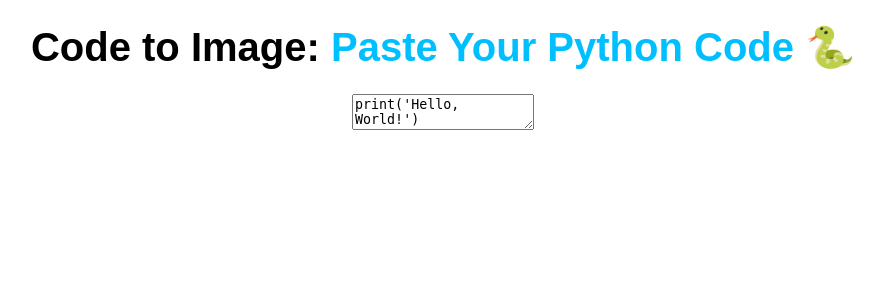
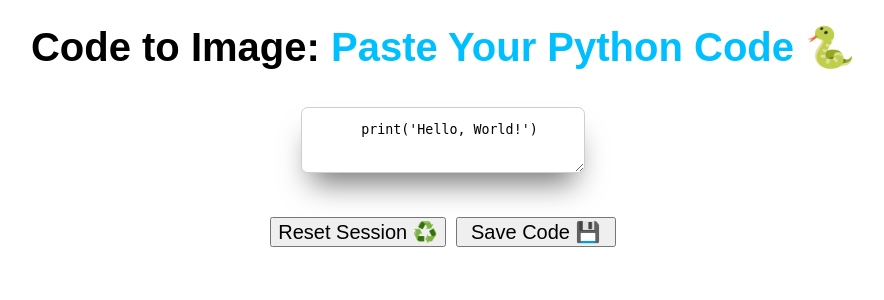
Before and after one commit to trailtony/flask_code-image-generator, a Flask app: page / in a window 1280 px wide. Shown: the top 300 px of the page, without its empty margins (197-1081 px from the left). Run offline with Flask 3, Linux system fonts and the light colour scheme.

Commit message:
Added styles in code_input Page

```diff
--- a/static/styles.css
+++ b/static/styles.css
@@ -30,3 +30,33 @@
 span {
     color: deepskyblue;
 }
+
+button,
+select {
+    cursor: pointer;
+    font-size: 100%;
+    margin: 0.25em;
+    min-width: 8em;
+}
+
+.controls {
+    margin: 1em 0;
+    display: flex;
+    justify-content: center;
+    align-items: center;
+    flex-wrap: wrap;
+}
+
+.code {
+    font-family: monospace;
+    box-shadow: #767676 0px 20px 30px -10px;
+    border-radius: 0.5em;
+    padding: 1em 2em;
+    min-width: 32em;
+    max-width: 100%;
+    min-height: 12em;
+    text-align: left;
+    border: 1px solid #cecece;
+    margin: 1em;
+    line-height: 1.4em;
+}
--- a/templates/base.html
+++ b/templates/base.html
@@ -16,7 +16,7 @@
   </head>
   <body>
     <h1>
-      <a href="{{ url_for('code') }}">Code to Image</a>: <span>{{ message }}</span>
+      <a href="{{ url_for('code') }}">Code to Image</a>: <span>{{message}}</span>
     </h1>
     <main>
       {% block content %}
--- a/templates/code_input.html
+++ b/templates/code_input.html
@@ -7,12 +7,28 @@
 {% endblock title %}
 
 {% block content %}
+<style>
+  .code {
+    min-height: calc({{ num_lines }}em * 1.5 + 2 * 1em);
+    min-width: calc({{ max_chars }}ch + 4 * 2em);
+  }
+</style>
 <form>                      <!-- form with a text input field to accept user input -->
-    <textarea
-      class="code"
-      name="code"
-      placeholder="Paste your Python code here"
-    >{{ code }}</textarea>  <!-- Added {{ code }} variable without any spaces between the variable and the surrounding <textarea> tags.
-                                If you added a space here, then there’d be a space on the page surrounding your code input -->
-</form>
+  <textarea
+    class="code"
+    name="code"
+    placeholder="Paste your Python code here"
+  >
+    {{ code }}
+  </textarea>
+  <div class="controls">
+    <button formmethod="post" formaction="{{ url_for('reset_session') }}">
+      Reset Session ♻️
+    </button>
+    <button formmethod="post" formaction="{{ url_for('save_code') }}">
+      Save Code 💾
+    </button>
+  </div>
+</form> <!-- Added {{ code }} variable without any spaces between the variable and the surrounding
+<textarea> tags. If you added a space here, then there’d be a space on the page surrounding your code input -->
 {% endblock content %}
```
